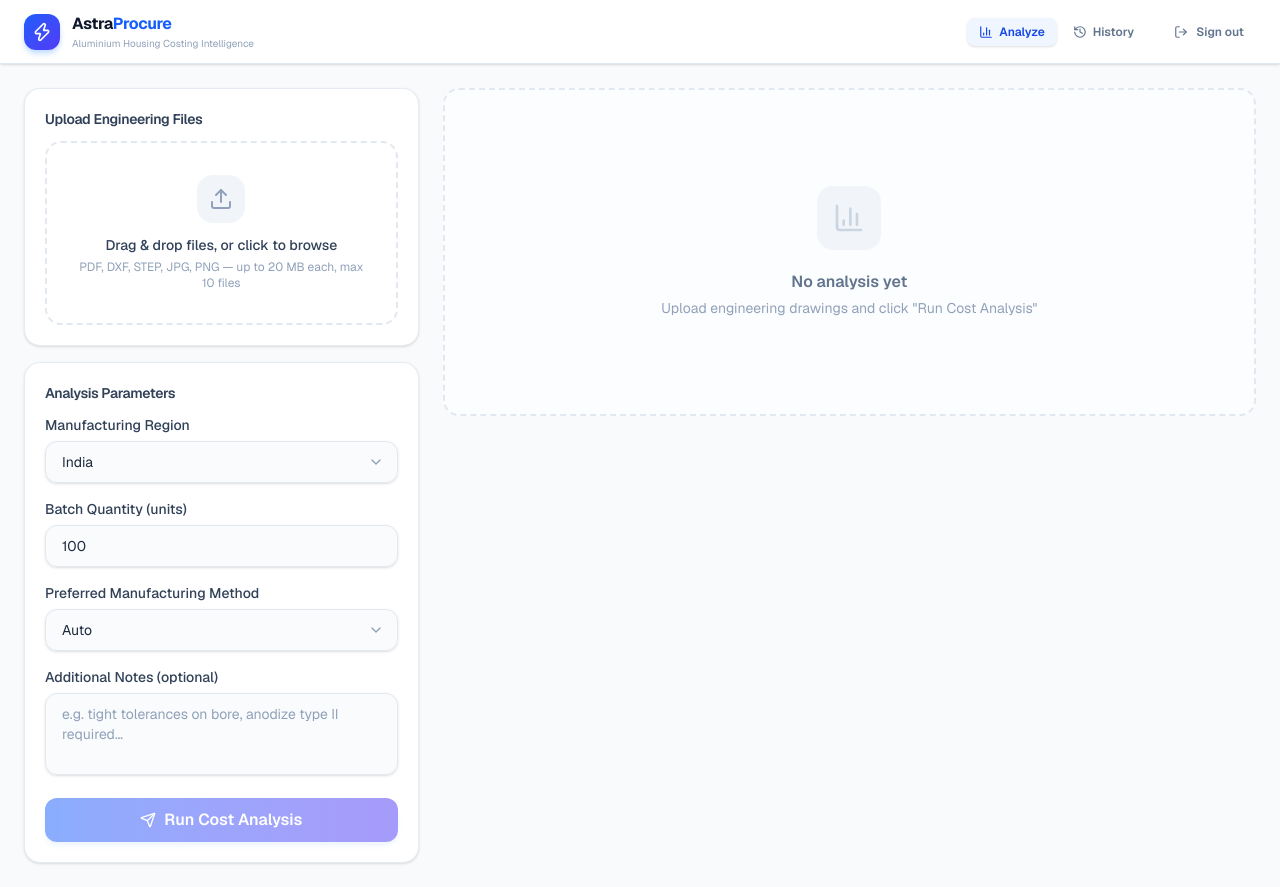
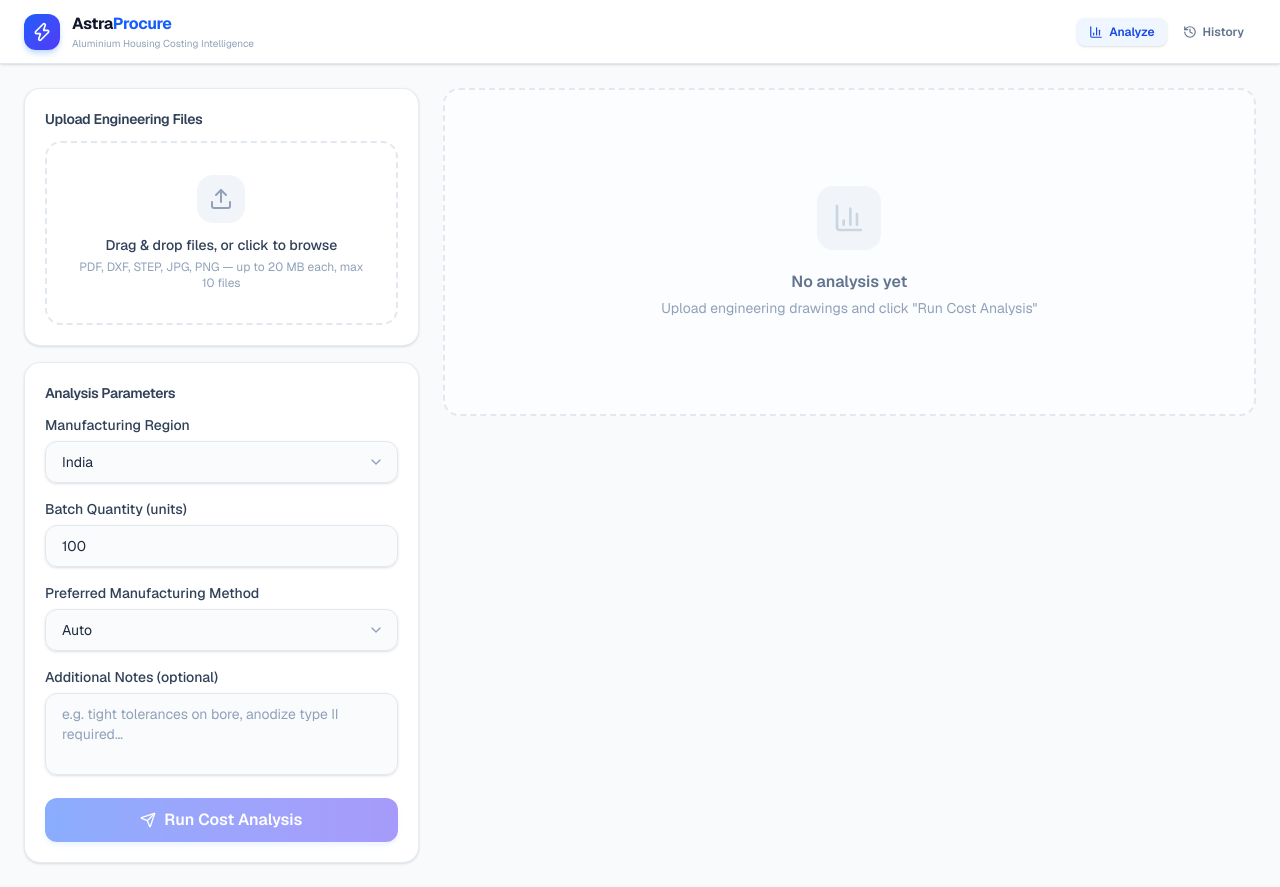
Before and after one commit to ravitejug-cyber/Astra-Procure, a Next.js app: page / in a window 1280 px wide. Built offline with nearby package versions, Linux system fonts and the light colour scheme.

Commit message:
remove authentication — app is now publicly accessible
Removed login redirect from proxy, logout button from header, and
all auth-related logic from the main page.

```diff
--- a/src/app/page.tsx
+++ b/src/app/page.tsx
@@ -1,7 +1,7 @@
 "use client";
 
 import React, { useState } from "react";
-import { BarChart3, History, Loader2, LogOut, Send, Zap } from "lucide-react";
+import { BarChart3, History, Loader2, Send, Zap } from "lucide-react";
 import { FileUploader } from "@/components/FileUploader";
 import { CostingResult } from "@/components/CostingResult";
 import { ProjectHistory } from "@/components/ProjectHistory";
@@ -69,11 +69,6 @@ export default function Home() {
     }
   };
 
-  const handleLogout = async () => {
-    await fetch("/api/auth/logout", { method: "POST" });
-    window.location.href = "/login";
-  };
-
   const handleSelectHistory = (entry: ProjectEntry) => {
     setResult(entry.result);
     setRegion(entry.region);
@@ -100,8 +95,7 @@ export default function Home() {
             </div>
           </div>
 
-          <div className="flex items-center gap-2">
-            <nav className="flex gap-1 mr-2">
+          <nav className="flex gap-1">
             {(["analyze", "history"] as Tab[]).map((tab) => (
               <button
                 key={tab}
@@ -116,11 +110,6 @@ export default function Home() {
               </button>
             ))}
           </nav>
-            <Button variant="ghost" size="sm" onClick={handleLogout} className="text-slate-500 hover:text-red-600 hover:bg-red-50 text-xs">
-              <LogOut className="h-3.5 w-3.5" />
-              <span className="hidden sm:inline">Sign out</span>
-            </Button>
-          </div>
         </div>
       </header>
 
--- a/src/proxy.ts
+++ b/src/proxy.ts
@@ -1,23 +1,6 @@
 import { NextRequest, NextResponse } from "next/server";
-import { verifySession, COOKIE_NAME } from "@/lib/auth";
 
-const PUBLIC_PATHS = ["/login", "/api/auth/login"];
-
-export async function proxy(request: NextRequest) {
-  const { pathname } = request.nextUrl;
-
-  const isPublic = PUBLIC_PATHS.some((p) => pathname.startsWith(p));
-  if (isPublic) return NextResponse.next();
-
-  const token = request.cookies.get(COOKIE_NAME)?.value;
-  const session = token ? await verifySession(token) : null;
-
-  if (!session) {
-    const loginUrl = new URL("/login", request.url);
-    loginUrl.searchParams.set("from", pathname);
-    return NextResponse.redirect(loginUrl);
-  }
-
+export function proxy(_request: NextRequest) {
   return NextResponse.next();
 }
 
```
Lines whose indentation alone changed are shown as unchanged.
